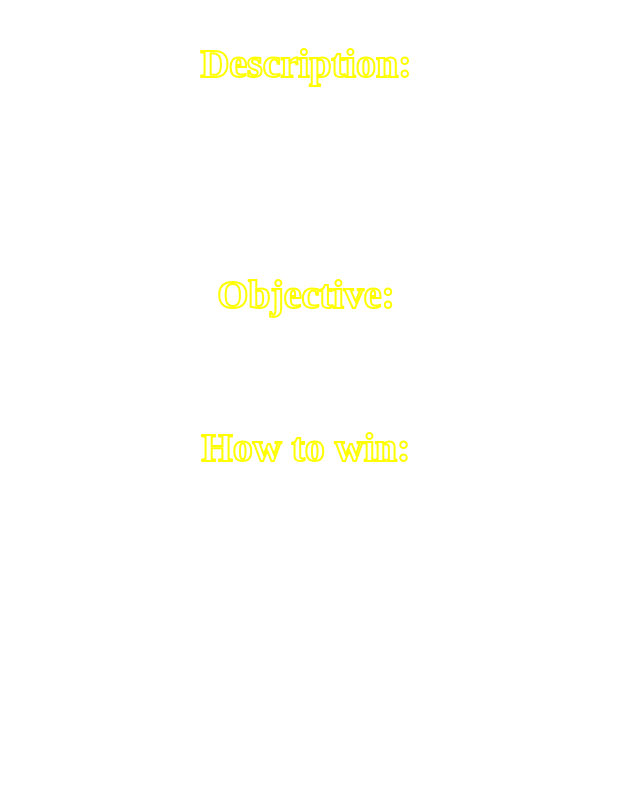
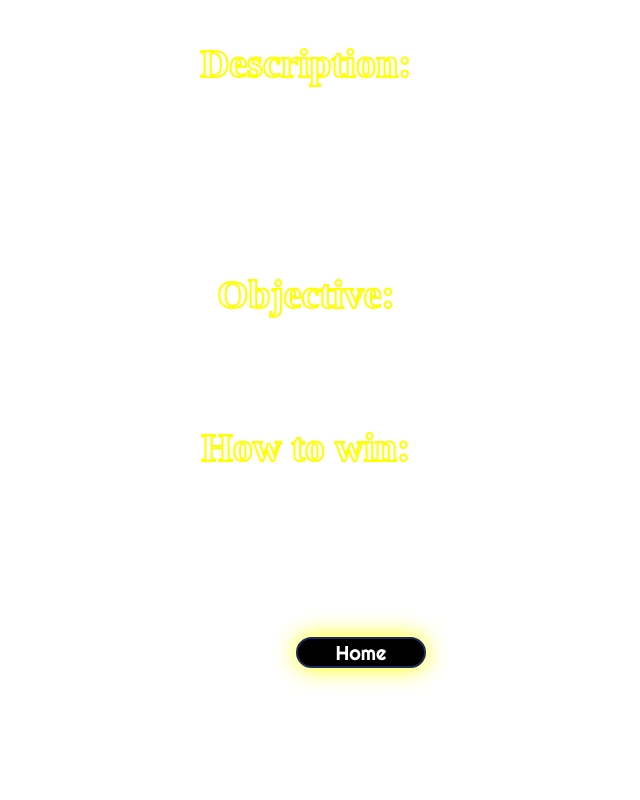
Before and after one commit to kjohnson19/conectFour, a plain HTML site: page pages/rules.html in a window 1280 px wide. Shown: the top 800 px of the page, without its empty margins (334-974 px from the left). Drawn offline with Linux system fonts and the light colour scheme.

```diff
--- a/main.css
+++ b/main.css
@@ -186,3 +186,16 @@ h3{
   font-size: 40px;
   -webkit-text-stroke: 2px yellow;
 }
+
+#gameRules{
+  font-size: 20px;
+  align-items: center;
+  margin-left: 110px;
+  width: 130px;
+  background-color: black;
+  color: white;
+  border: 2px solid #1D2A5E;
+  box-shadow: 0px 0px 25px yellow;
+  border-radius: 20px;
+  font-family: 'Righteous', cursive;
+}
--- a/pages/rules.html
+++ b/pages/rules.html
@@ -5,6 +5,8 @@
     <meta name="viewport" content="width=device-width, initial-scale=1.0">
     <meta http-equiv="X-UA-Compatible" content="ie=edge">
     <title>Rules & Guidelines </title>
+    <link href="https://fonts.googleapis.com/css?family=Righteous" rel="stylesheet">
+    <link href="https://fonts.googleapis.com/css?family=Acme" rel="stylesheet">
     <link rel="stylesheet" href="../main.css">
 </head>
 <!-- =========================================================== -->
@@ -39,7 +41,8 @@ on seven different squares. The winner is the first player
 who gets a straight line made with four own pieces and no
 gaps between them.
  </p>
- <a href="/pages/gamepage.html"><button id="playMe">PLAY!</button></a>
+
+ <a href="index.html"><button id="gameRules">Home</button></a>
 
 </body>
 </html>
```
